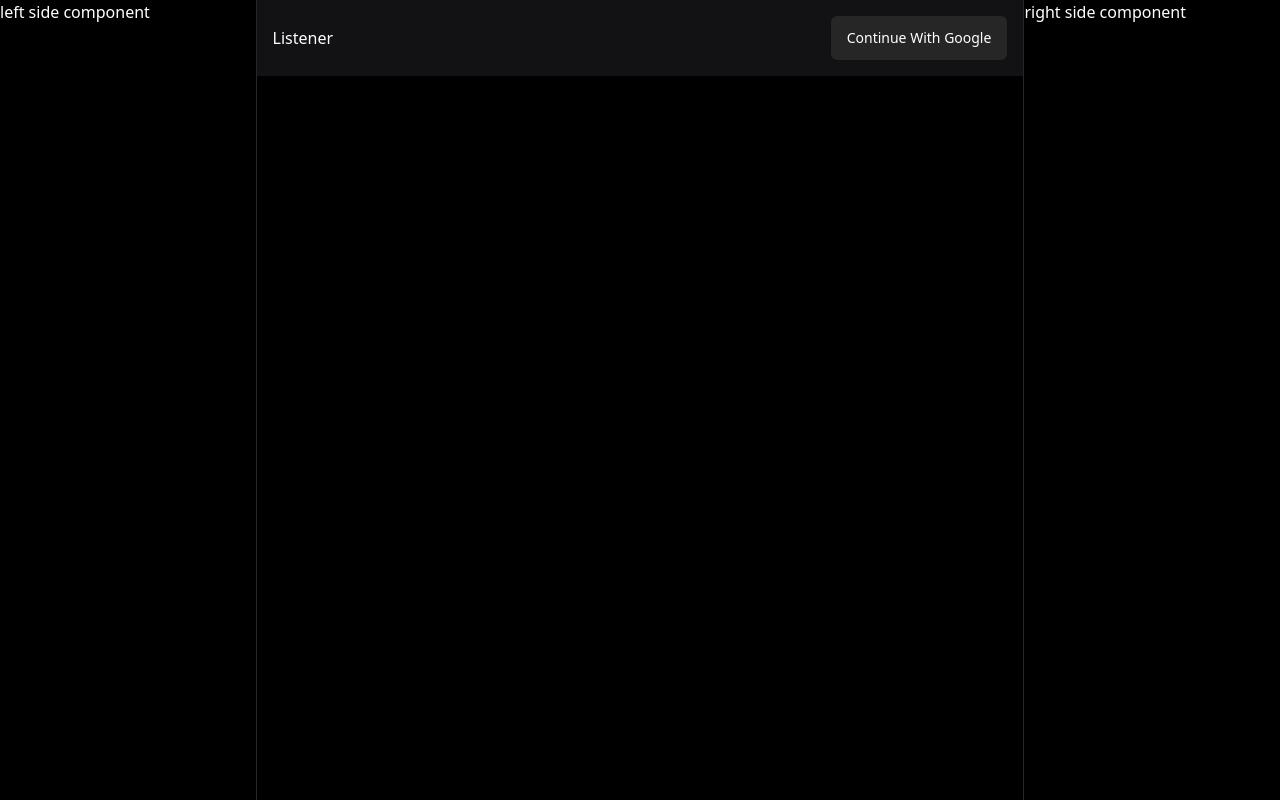
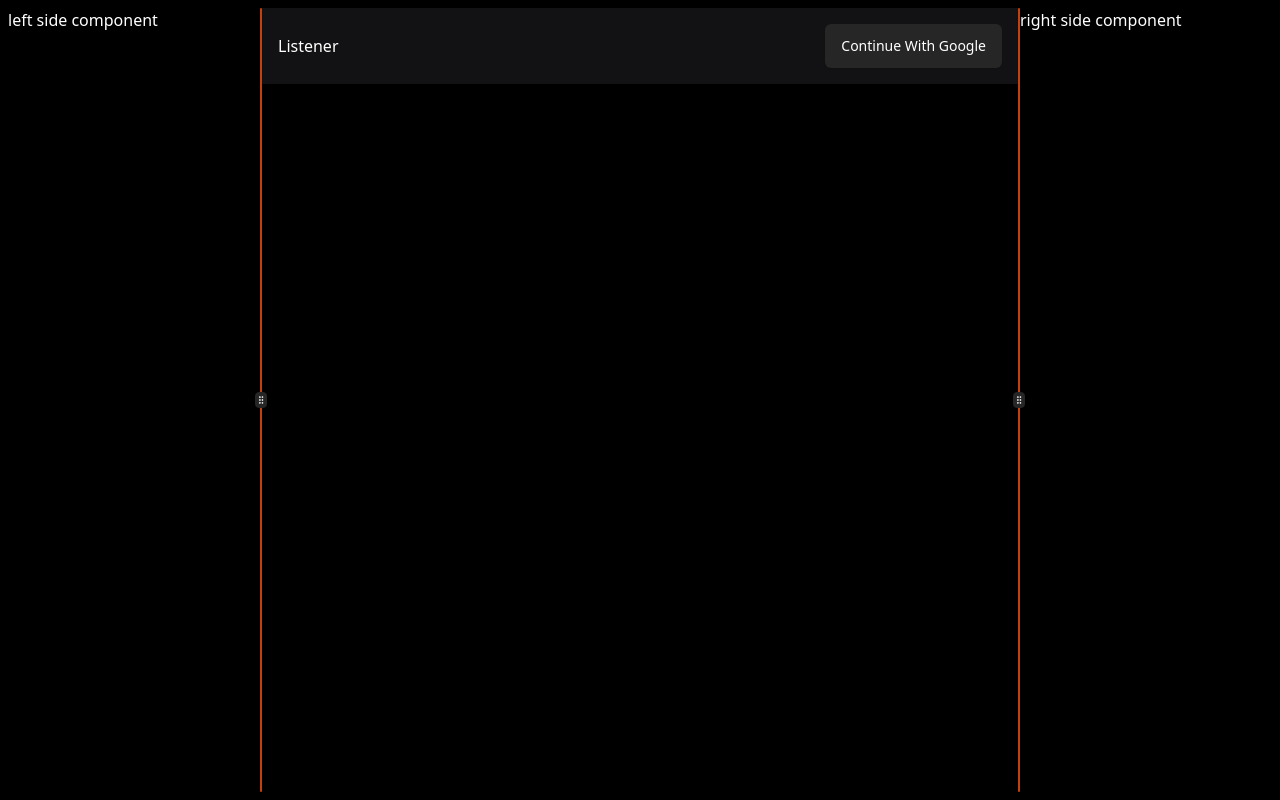
Before and after one commit to kyanethmoran/Spotify-Clone, a React (Vite) app in the folder frontend/: page / in a window 1280 px wide. Built offline with nearby package versions, Linux system fonts and the light colour scheme; no server answers.

Commit message:
Get resize bars and handles

```diff
--- a/frontend/src/layout/MainLayout.tsx
+++ b/frontend/src/layout/MainLayout.tsx
@@ -10,7 +10,10 @@ function MainLayout() {
 
   return (
     <div className="h-screen bg-black text-white flex flex-col">
-      <ResizablePanelGroup direction="horizontal">
+      <ResizablePanelGroup
+        direction="horizontal"
+        className="flex-1 flex h-full overflow-hidden p-2"
+      >
         {/* left side component */}
         <ResizablePanel
           defaultSize={20}
@@ -19,12 +22,18 @@ function MainLayout() {
         >
           left side component
         </ResizablePanel>
-        <ResizableHandle />
+        <ResizableHandle
+          withHandle
+          className="w-0.5 bg-orange-700 rounded-md transition-colors"
+        />
         {/* main component */}
         <ResizablePanel maxSize={80} defaultSize={isMobile ? 80 : 60}>
           <Outlet />
         </ResizablePanel>
-        <ResizableHandle />
+        <ResizableHandle
+          withHandle
+          className="w-0.5 bg-orange-700 rounded-md transition-colors"
+        />
         {/* right side component */}
         <ResizablePanel
           defaultSize={20}
```
